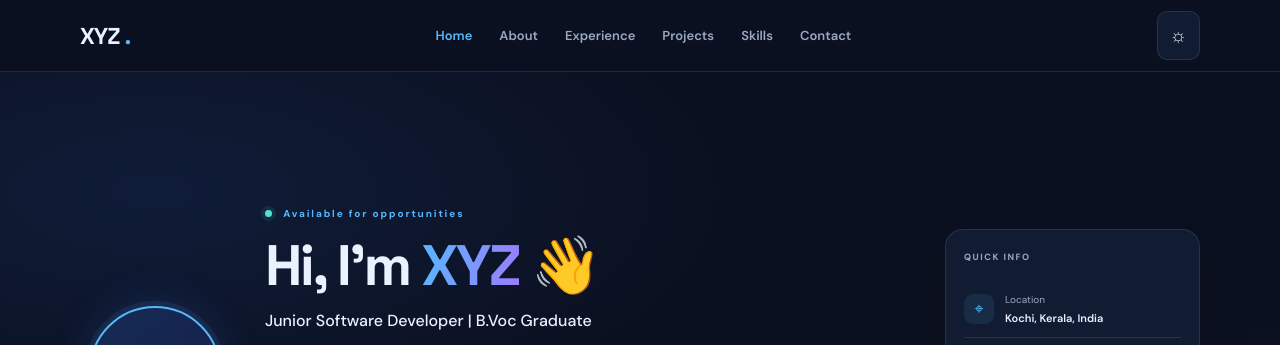
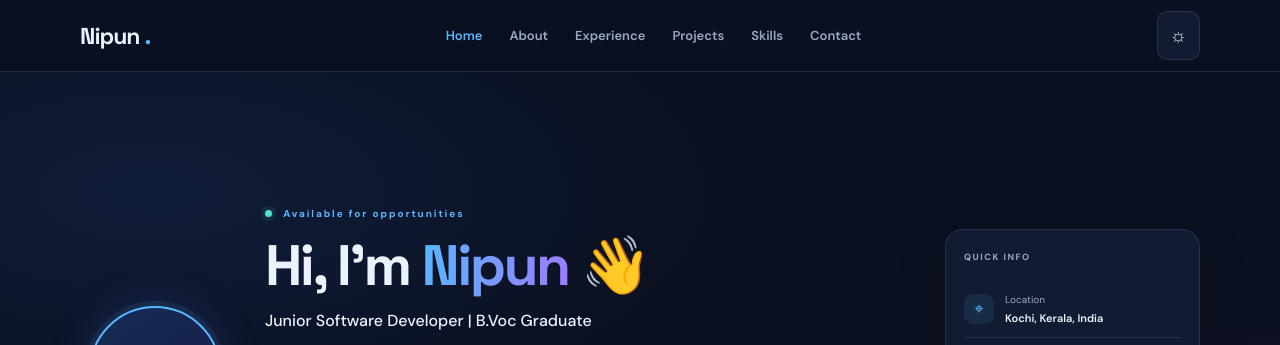
Before and after one commit to Nipun-blip/Nipun-blip, a plain HTML site: page index.html in a window 1280 px wide. Shown: the top 345 px of the page. Drawn offline with Linux system fonts and the light colour scheme.

Commit message:
Update portfolio details from XYZ to Nipun

```diff
--- a/index.html
+++ b/index.html
@@ -4,8 +4,8 @@
 <head>
   <meta charset="UTF-8">
   <meta name="viewport" content="width=device-width, initial-scale=1.0">
-  <meta name="description" content="XYZ - B.Voc graduate and junior software developer from Kochi, Kerala.">
-  <title>XYZ | Developer Portfolio</title>
+  <meta name="description" content="Nipun - B.Voc graduate and junior software developer from Kochi, Kerala.">
+  <title>Nipun | Developer Portfolio</title>
   <link rel="preconnect" href="https://fonts.googleapis.com">
   <link href="https://fonts.googleapis.com/css2?family=DM+Sans:wght@400;500;600;700&family=Space+Grotesk:wght@500;600;700&display=swap" rel="stylesheet">
   <link rel="stylesheet" href="style/style.css">
@@ -16,7 +16,7 @@
   <!-- Navigation -->
   <header class="site-header">
     <nav class="nav container">
-      <a href="#home" class="brand">XYZ<span>.</span></a>
+      <a href="#home" class="brand">Nipun<span>.</span></a>
 
       <button class="menu-toggle" id="menuToggle"
         aria-label="Open navigation" aria-expanded="false">
@@ -52,7 +52,7 @@
             Available for opportunities
           </p>
 
-          <h1>Hi, I'm <span class="gradient-text">XYZ</span> 👋</h1>
+          <h1>Hi, I'm <span class="gradient-text">Nipun</span> 👋</h1>
           <h2>Junior Software Developer | B.Voc Graduate</h2>
 
           <p class="hero-description">
```
